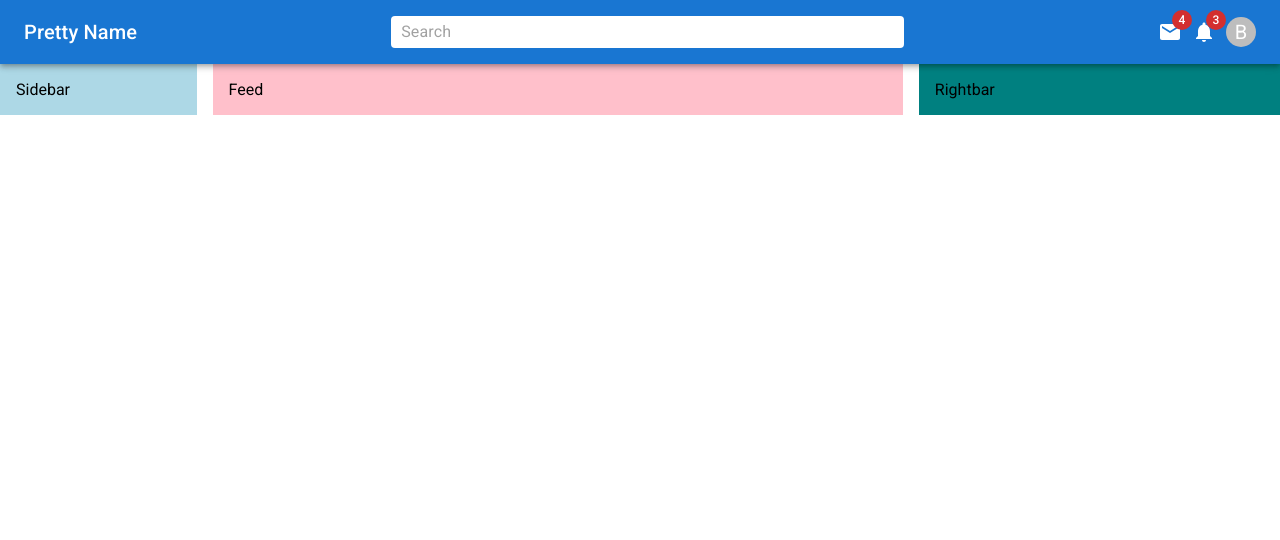
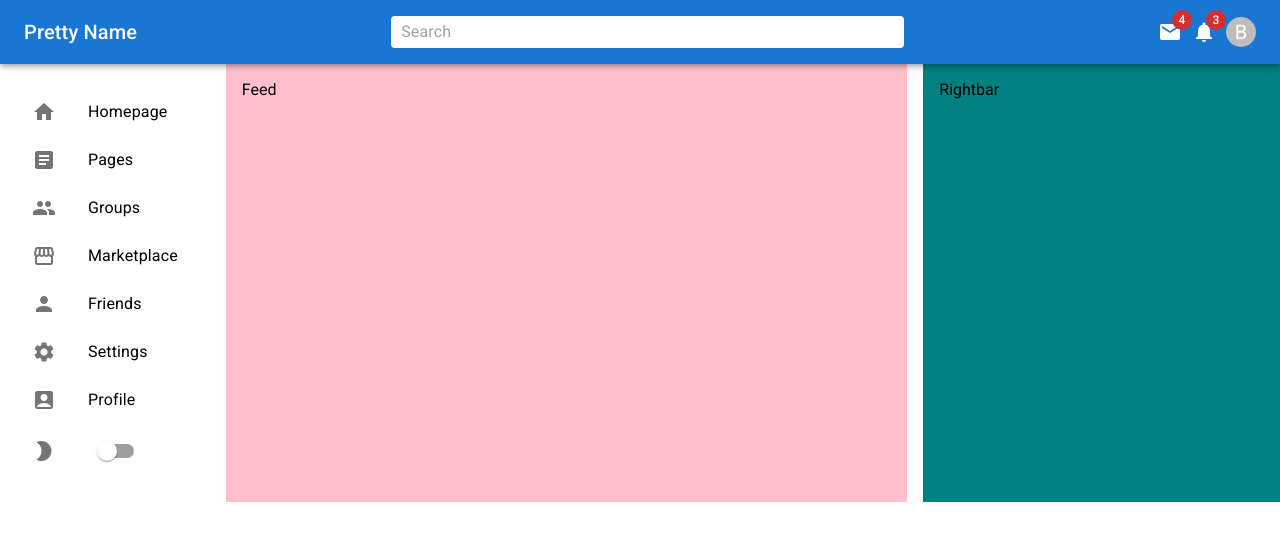
Before and after one commit to bengoh815/MUI-tutorial, a React (Create React App) app in the folder mui-tutorial/: page / in a window 1280 px wide. Shown: the top 540 px of the page. Built offline with nearby package versions, Linux system fonts and the light colour scheme.

Commit message:
Successful Sidebar

```diff
--- a/mui-tutorial/src/components/Sidebar.js
+++ b/mui-tutorial/src/components/Sidebar.js
@@ -1,14 +1,92 @@
-import { Box } from "@mui/material";
+import {
+  Box,
+  List,
+  ListItem,
+  ListItemButton,
+  ListItemIcon,
+  ListItemText,
+  Switch,
+} from "@mui/material";
+import {
+  Home,
+  Article,
+  Group,
+  Storefront,
+  Person,
+  Settings,
+  AccountBox,
+  ModeNight,
+} from "@mui/icons-material";
 
 export default function Sidebar() {
   return (
-    <Box
-      bgcolor="lightblue"
-      flex={1}
-      p={2}
-      sx={{ display: { xs: "none", sm: "block" } }}
-    >
-      Sidebar
+    <Box flex={1} p={2} sx={{ display: { xs: "none", sm: "block" } }}>
+      <List>
+        <ListItem disablePadding>
+          <ListItemButton component="a">
+            <ListItemIcon>
+              <Home />
+            </ListItemIcon>
+            <ListItemText primary="Homepage" />
+          </ListItemButton>
+        </ListItem>
+        <ListItem disablePadding>
+          <ListItemButton component="a" href="#simple-list">
+            <ListItemIcon>
+              <Article />
+            </ListItemIcon>
+            <ListItemText primary="Pages" />
+          </ListItemButton>
+        </ListItem>
+        <ListItem disablePadding>
+          <ListItemButton component="a" href="#simple-list">
+            <ListItemIcon>
+              <Group />
+            </ListItemIcon>
+            <ListItemText primary="Groups" />
+          </ListItemButton>
+        </ListItem>
+        <ListItem disablePadding>
+          <ListItemButton component="a" href="#simple-list">
+            <ListItemIcon>
+              <Storefront />
+            </ListItemIcon>
+            <ListItemText primary="Marketplace" />
+          </ListItemButton>
+        </ListItem>
+        <ListItem disablePadding>
+          <ListItemButton component="a" href="#simple-list">
+            <ListItemIcon>
+              <Person />
+            </ListItemIcon>
+            <ListItemText primary="Friends" />
+          </ListItemButton>
+        </ListItem>
+        <ListItem disablePadding>
+          <ListItemButton component="a" href="#simple-list">
+            <ListItemIcon>
+              <Settings />
+            </ListItemIcon>
+            <ListItemText primary="Settings" />
+          </ListItemButton>
+        </ListItem>
+        <ListItem disablePadding>
+          <ListItemButton component="a" href="#simple-list">
+            <ListItemIcon>
+              <AccountBox />
+            </ListItemIcon>
+            <ListItemText primary="Profile" />
+          </ListItemButton>
+        </ListItem>
+        <ListItem disablePadding>
+          <ListItemButton component="a" href="#simple-list">
+            <ListItemIcon>
+              <ModeNight />
+            </ListItemIcon>
+            <Switch />
+          </ListItemButton>
+        </ListItem>
+      </List>
     </Box>
   );
 }
```
